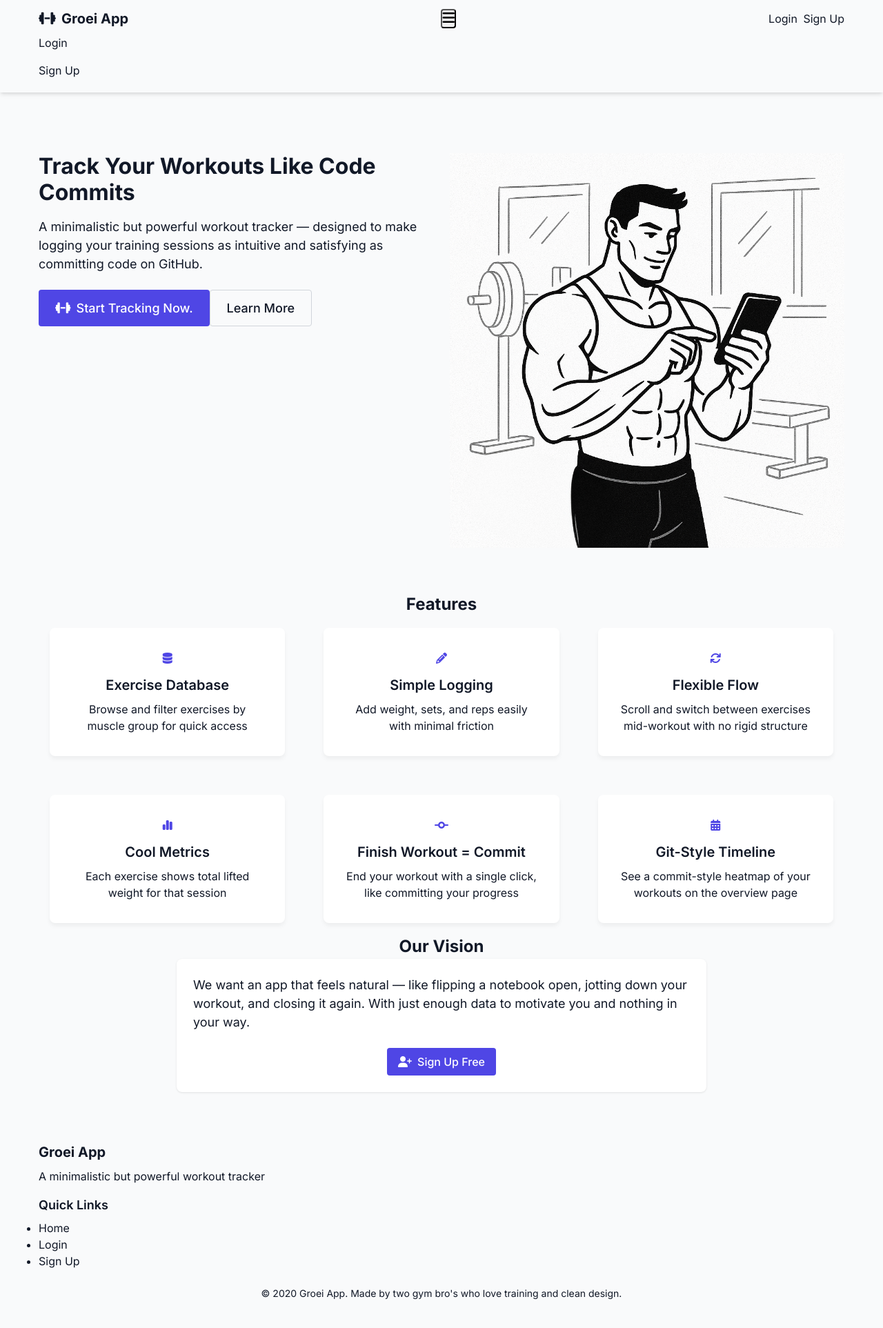
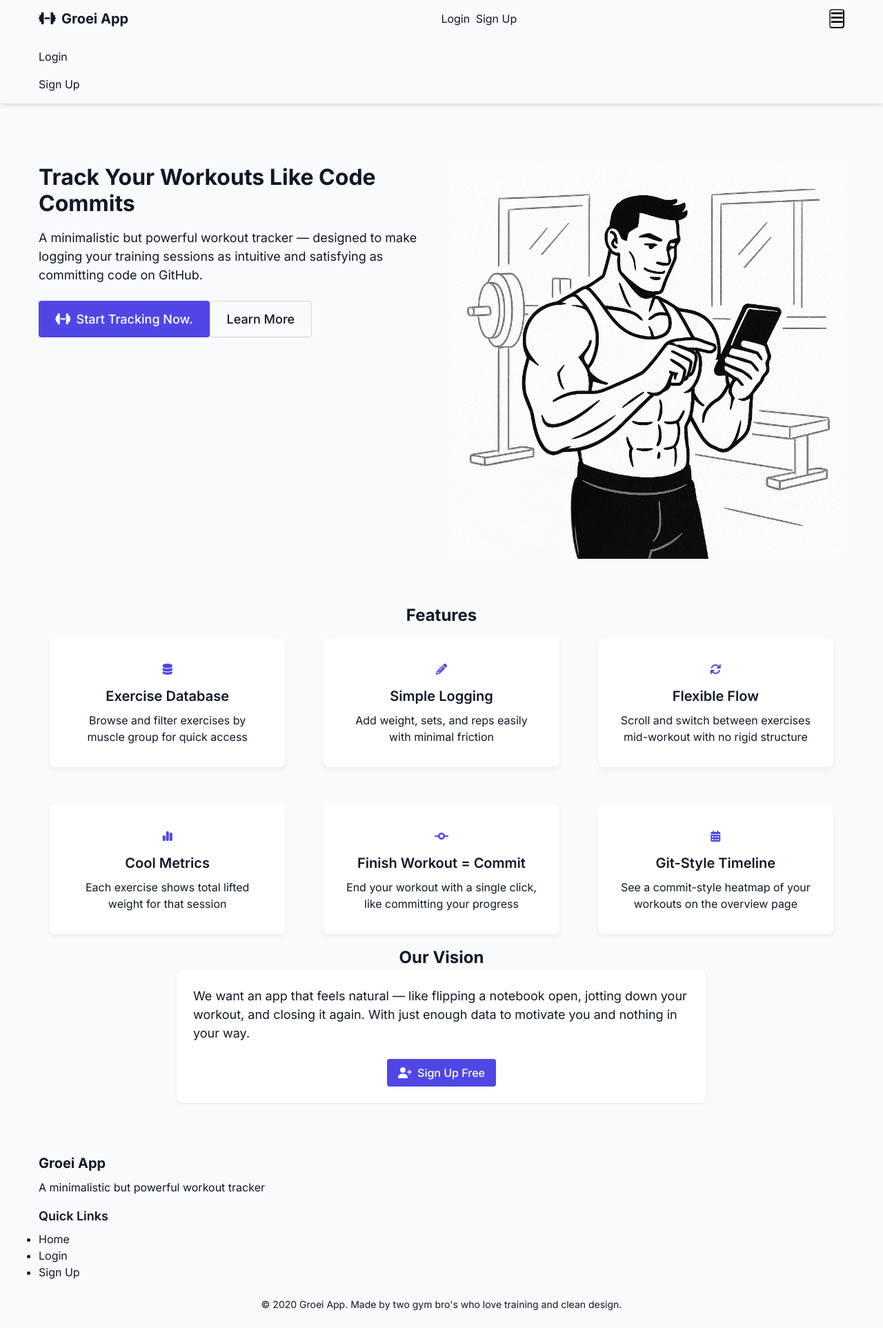
Before and after one commit to BRONDIJKxyz/Groei-app, a Flask app: template gym_app/templates/index.html in a window 1280 px wide. Shown: the whole page at 69% size. Before the commit the page ends 1883 px from the top, so only its background shows below. Run offline with Flask 3, Linux system fonts and the light colour scheme; the template is opened without the code that fills it: most values are stand-ins (such as "Sample title", 1, 10 or a date in 2020); parts of the project's set-up code (start-up, migrations or seed data) failed here and were passed over.

Commit message:
header fix

```diff
--- a/gym_app/templates/base.html
+++ b/gym_app/templates/base.html
@@ -48,55 +48,57 @@
         <nav class="container mx-auto px-4 py-3">
             <div class="flex justify-between items-center">
                 <!-- App Logo - Always visible -->
-                <a href="{{ url_for('main.index') }}" class="text-xl md:text-2xl font-bold flex items-center">
+                <a href="{{ url_for('main.index') }}" class="text-xl font-bold flex items-center">
                     <i class="fas fa-dumbbell mr-2"></i>
                     <span>Groei App</span>
                 </a>
 
-                <!-- Mobile menu button -->
-                <button id="mobile-menu-button" class="md:hidden p-2 rounded focus:outline-none">
-                    <i class="fas fa-bars text-white text-xl"></i>
-                </button>
-
-                <!-- Desktop Navigation -->
+                <!-- Desktop Navigation - HIDDEN on mobile -->
                 <div class="hidden md:flex md:items-center">
                     {% if current_user.is_authenticated %}
                         <a href="{{ url_for('main.dashboard') }}" class="px-3 py-2 rounded hover:bg-blue-700 transition mr-1">Dashboard</a>
                         <a href="{{ url_for('workout.exercise_list') }}" class="px-3 py-2 rounded hover:bg-blue-700 transition mr-1">Exercises</a>
                         <a href="{{ url_for('workout.new_workout') }}" class="px-3 py-2 bg-green-600 rounded hover:bg-green-700 transition mr-1">
-                            <i class="fas fa-plus mr-1"></i><span class="hidden sm:inline">New Workout</span>
+                            <i class="fas fa-plus mr-1"></i> New Workout
                         </a>
                         <a href="{{ url_for('auth.logout') }}" class="px-3 py-2 rounded hover:bg-blue-700 transition">
-                            <i class="fas fa-sign-out-alt mr-1"></i><span class="hidden sm:inline">Logout</span>
+                            <i class="fas fa-sign-out-alt mr-1"></i> Logout
                         </a>
                     {% else %}
                         <a href="{{ url_for('auth.login') }}" class="px-3 py-2 rounded hover:bg-blue-700 transition mr-1">Login</a>
                         <a href="{{ url_for('auth.register') }}" class="px-3 py-2 bg-green-600 rounded hover:bg-green-700 transition">Sign Up</a>
                     {% endif %}
                 </div>
+
+                <!-- Mobile menu button - ONLY shows on mobile -->
+                <button id="mobile-menu-button" class="md:hidden p-2 rounded focus:outline-none">
+                    <i class="fas fa-bars text-white text-xl"></i>
+                </button>
             </div>
+        </nav>
 
-            <!-- Mobile Navigation Menu (hidden by default) -->
-            <div id="mobile-menu" class="hidden md:hidden mt-2 pb-2">
+        <!-- Mobile Navigation Dropdown - ONLY shows when toggled -->
+        <div id="mobile-menu" class="hidden py-2 bg-indigo-700 md:hidden">
+            <div class="container mx-auto px-4">
                 {% if current_user.is_authenticated %}
-                    <div class="flex flex-col space-y-2">
-                        <a href="{{ url_for('main.dashboard') }}" class="px-3 py-2 rounded hover:bg-blue-700 transition block">Dashboard</a>
-                        <a href="{{ url_for('workout.exercise_list') }}" class="px-3 py-2 rounded hover:bg-blue-700 transition block">Exercises</a>
-                        <a href="{{ url_for('workout.new_workout') }}" class="px-3 py-2 bg-green-600 rounded hover:bg-green-700 transition block">
+                    <div class="flex flex-col space-y-3">
+                        <a href="{{ url_for('main.dashboard') }}" class="block py-2 border-b border-indigo-600">Dashboard</a>
+                        <a href="{{ url_for('workout.exercise_list') }}" class="block py-2 border-b border-indigo-600">Exercises</a>
+                        <a href="{{ url_for('workout.new_workout') }}" class="block py-2 border-b border-indigo-600">
                             <i class="fas fa-plus mr-1"></i> New Workout
                         </a>
-                        <a href="{{ url_for('auth.logout') }}" class="px-3 py-2 rounded hover:bg-blue-700 transition block">
+                        <a href="{{ url_for('auth.logout') }}" class="block py-2">
                             <i class="fas fa-sign-out-alt mr-1"></i> Logout
                         </a>
                     </div>
                 {% else %}
-                    <div class="flex flex-col space-y-2">
-                        <a href="{{ url_for('auth.login') }}" class="px-3 py-2 rounded hover:bg-blue-700 transition block">Login</a>
-                        <a href="{{ url_for('auth.register') }}" class="px-3 py-2 bg-green-600 rounded hover:bg-green-700 transition block">Sign Up</a>
+                    <div class="flex flex-col space-y-3">
+                        <a href="{{ url_for('auth.login') }}" class="block py-2 border-b border-indigo-600">Login</a>
+                        <a href="{{ url_for('auth.register') }}" class="block py-2">Sign Up</a>
                     </div>
                 {% endif %}
             </div>
-        </nav>
+        </div>
     </header>
 
     <main class="container mx-auto px-4 py-6 flex-grow">
```
